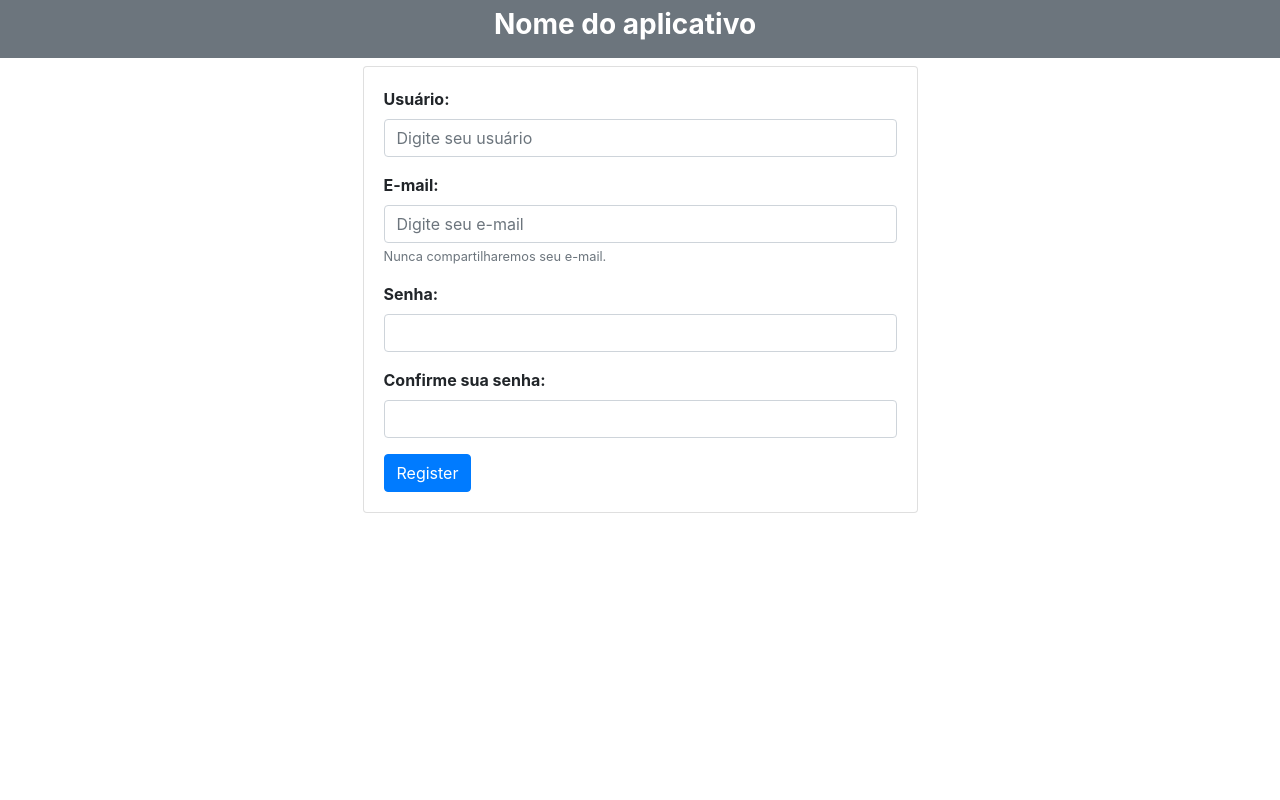
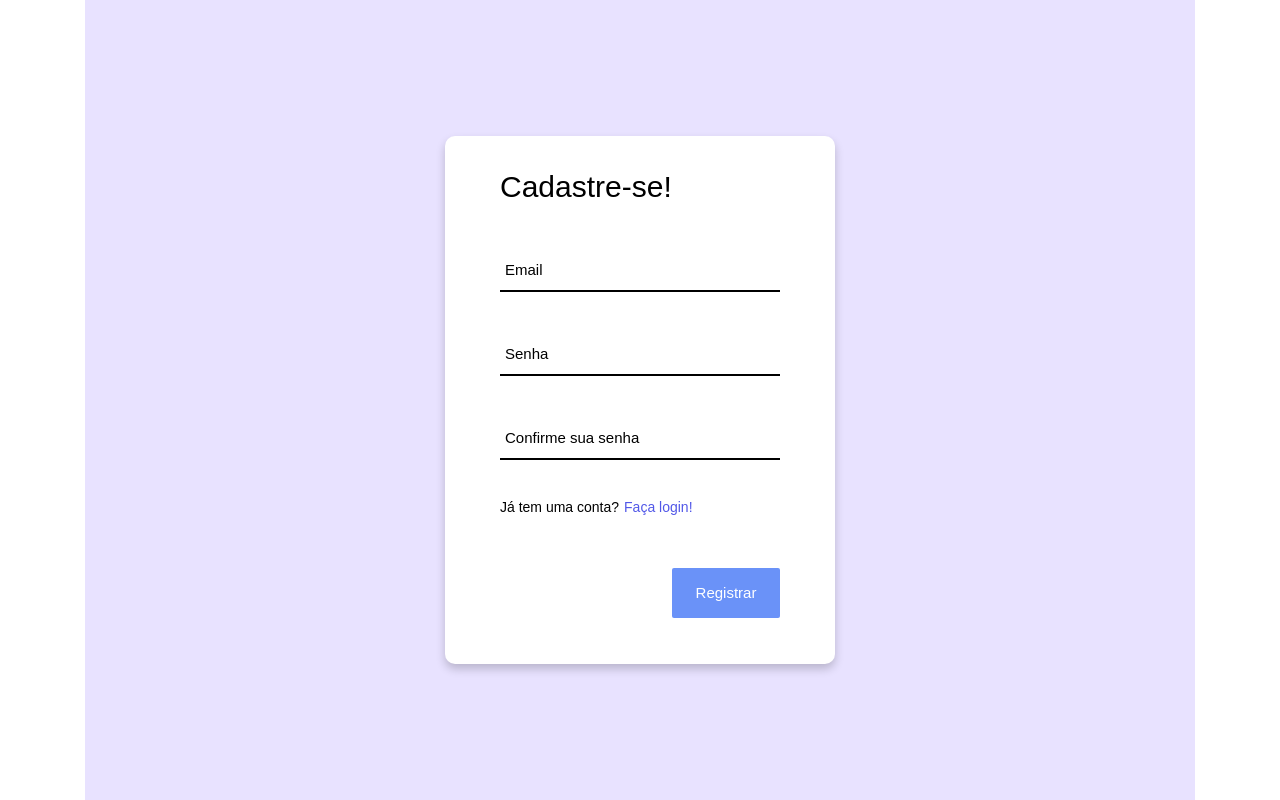
Before and after one commit to andreluizang/A3-UniFG-2022.1, a React (Create React App) app in the folder my-app/: page / in a window 1280 px wide. Built offline with nearby package versions, Linux system fonts and the light colour scheme.

Commit message:
Padronizando tela de cadastro

```diff
--- a/my-app/src/Components/Register/RegisterForm.js
+++ b/my-app/src/Components/Register/RegisterForm.js
@@ -1,83 +1,85 @@
-import React, {useState} from 'react';
-function RegistrationForm(props) {
-    const [state , setState] = useState({
-        usuario : "",
-        email : "",
-        password : "",
-        confirmPassword: "",
-    })
+import React, { useState } from "react";
 
-    const handleChange = (e) => {
-        const {id , value} = e.target
-        setState(prevState => ({
-            ...prevState,
-            [id] : value
-        }))
-    }
+function RegisterForm() {
+  const [email, setEmail] = useState("")
+  const [password, setPassword] = useState("")
+  const [confirmPassword, setConfirmPassword] = useState("")
 
   const handleSubmitClick = (e) => {
     e.preventDefault();
-        if(state.password === state.confirmPassword) {
-            alert('Ok, the password and confirmPassword are equals! ')
-        } else {
-            alert('Passwords do not match');
+    if(email !== "" && password !== ""){
+      console.log(email)
+      console.log(password)
+      console.log(confirmPassword)
+      if(password==confirmPassword){
+          alert("Cadastro realizado com sucesso!")
+      }else{
+          alert("As senhas não são iguais!")
+      }
+    }
+    else{
+      window.alert("Digite um email e/ou senha")
     }
   }
 
-    return(
-        <div id="register" className="card col-12 col-xl-6 login-card mt-2 hv-center">
-                <form>
-                <div className="form-group text-left">
-                    <label htmlFor="exampleInputText1"><b>Usuário:</b></label>
-                    <input type="text"
-                        className="form-control"
-                        id="usuario"
-                        placeholder="Digite seu usuário"
-                        value={state.usuario}
-                        onChange={handleChange}
+  return (
+    <div className="container">
+      <div className="container-login">
+        <div className="wrap-login">
+          <form className="login-form">
+
+            <span className="login-form-title">Cadastre-se!</span>
+
+            <div className="wrap-input">
+              <input
+              className={email !== "" ? "has-val input" : "input"}
+              type="email"
+              value={email}
+              onChange={e => setEmail(e.target.value)}
               />
+              <span className="focus-input" data-placeholder="Email"></span>
             </div>
 
-                <div className="form-group text-left">
-                <label htmlFor="exampleInputEmail1"><b>E-mail:</b></label>
-                <input type="email"
-                       className="form-control"
-                       id="email"
-                       aria-describedby="emailHelp"
-                       placeholder="Digite seu e-mail"
-                       value={state.email}
-                       onChange={handleChange}
+            <div className="wrap-input">
+              <input
+              className={password !== "" ? "has-val input" : "input"}
+              type="password"
+              value={password}
+              onChange={e => setPassword(e.target.value)}
               />
-                <small id="emailHelp" className="form-text text-muted">Nunca compartilharemos seu e-mail.</small>
+              <span className="focus-input" data-placeholder="Senha"></span>
             </div>
-                <div className="form-group text-left">
-                    <label htmlFor="exampleInputPassword1"><b>Senha:</b></label>
-                    <input type="password"
-                        className="form-control"
-                        id="password"
-                        value={state.password}
-                        onChange={handleChange}
+
+            <div className="wrap-input">
+              <input
+              className={confirmPassword !== "" ? "has-val input" : "input"}
+              type="password"
+              value={confirmPassword}
+              onChange={e => setConfirmPassword(e.target.value)}
               />
+              <span className="focus-input" data-placeholder="Confirme sua senha"></span>
             </div>
-                <div className="form-group text-left">
-                    <label htmlFor="exampleInputPassword1"><b>Confirme sua senha:</b></label>
-                    <input type="password"
-                        className="form-control"
-                        id="confirmPassword"
-                        value={state.confirmPassword}
-                        onChange={handleChange}
-                    />
+
+            <div className="link-register">
+              <span className="txt1">Já tem uma conta?</span>
+
+              <a className="txt2" href="#">Faça login!</a>
             </div>
+
+            <div className="container-login-form-btn">
               <button
-                    type="submit"
-                    className="btn btn-primary"
+              className="login-form-btn"
               onClick={handleSubmitClick}
               >
-                    Register
+                Registrar
               </button>
+            </div>
+
           </form>
         </div>
-    )
+      </div>
+    </div>
+  );
 }
 
-export default RegistrationForm
+export default RegisterForm;
--- a/my-app/src/Login.js
+++ b/my-app/src/Login.js
@@ -1,11 +1,12 @@
 import './App.css';
 import Login from './Components/Login/Login.js';
-function App() {
+
+function LoginPg() {
   return (
-    <div className="App">
+    <div className="Login">
       <Login/>
     </div>
   );
 }
 
-export default App;
+export default LoginPg;
--- a/my-app/src/index.js
+++ b/my-app/src/index.js
@@ -4,10 +4,12 @@ import './index.css';
 import App from './App';
 import Home from './Home'
 import reportWebVitals from './reportWebVitals';
+import Login from './Login';
+import RegisterForm from './Components/Register/RegisterForm';
 
 ReactDOM.render(
   <React.StrictMode>
-    <App />
+    <RegisterForm />
   </React.StrictMode>,
   document.getElementById('root')
 );
```
Lines whose indentation alone changed are shown as unchanged.
